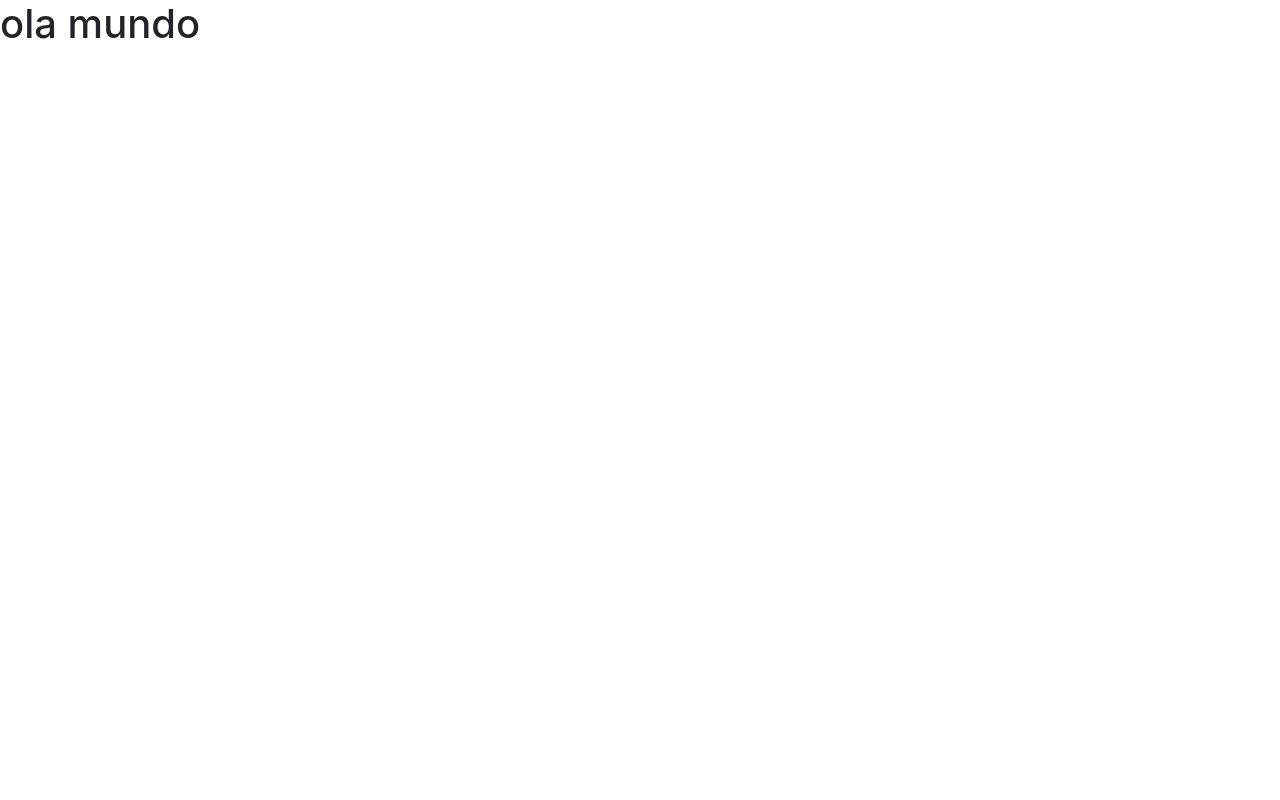
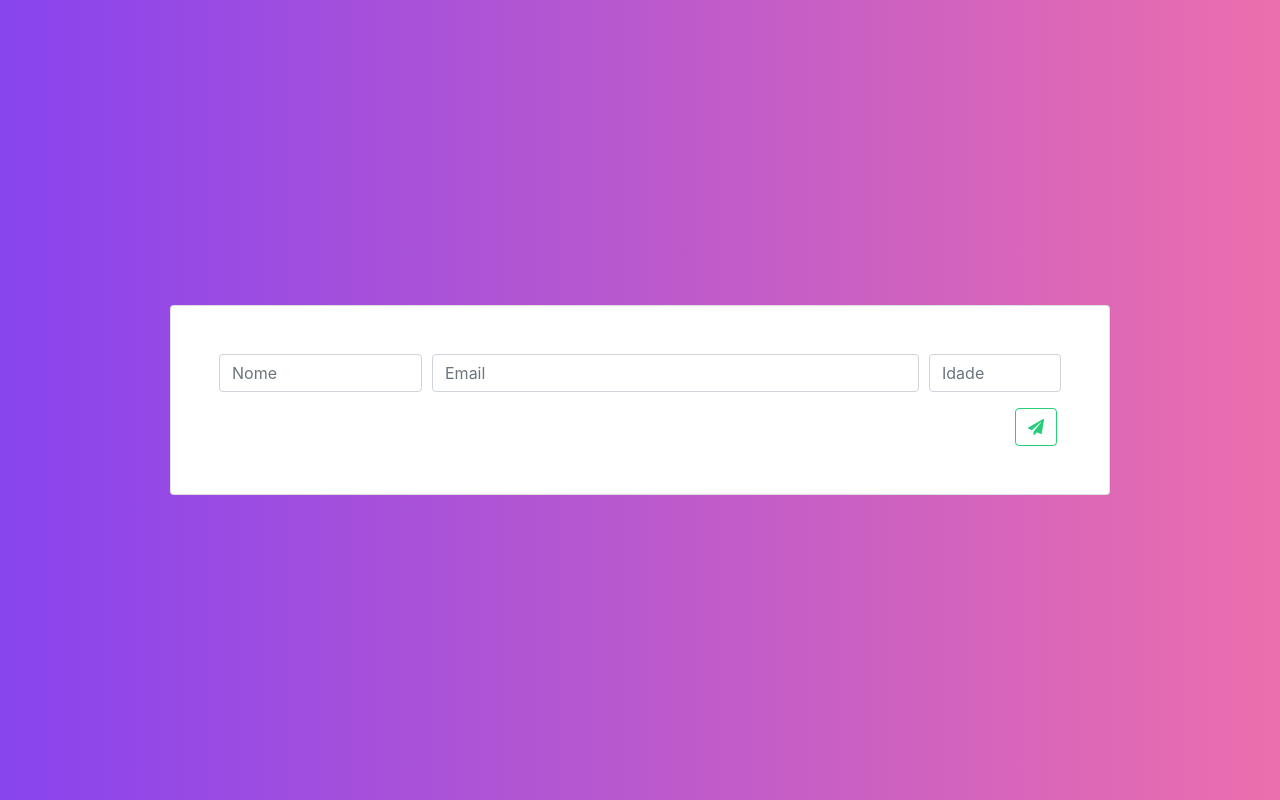
Before and after one commit to IuriKintschev/mymarketingfront, a React (Create React App) app: page / in a window 1280 px wide. Built offline with nearby package versions, Linux system fonts and the light colour scheme.

Commit message:
formulario criado para inserção de usuarios

```diff
--- a/package.json
+++ b/package.json
@@ -9,7 +9,9 @@
     "node-sass": "^4.12.0",
     "react": "^16.8.6",
     "react-dom": "^16.8.6",
-    "react-scripts": "3.0.0"
+    "react-scripts": "3.0.0",
+    "styled-components": "^4.2.0",
+    "swiper": "^4.5.0"
   },
   "scripts": {
     "start": "react-scripts start",
--- a/src/App.jsx
+++ b/src/App.jsx
@@ -2,14 +2,22 @@ import React from 'react';
 
 // imports
 import Main from "./components/Main";
-// imports end
+import styled from 'styled-components';
+
+// style
+export const Body = styled.div`
+  height: 100vh;
+  background: linear-gradient(90deg, #84e, #EC6EAD)
+`;
+// style end
+
 
 function App() {
   return (
     <div className="App">
-      <div>
+      <Body>
         <Main/>
-      </div>
+      </Body>
     </div>
   );
 }
--- /dev/null
+++ b/src/components/Form.jsx
@@ -0,0 +1,41 @@
+import React, { Component } from 'react'
+import styled from 'styled-components';
+
+export const Formulario = styled.div`
+  .btn-sub{
+	border: 1px solid #27ce7a;
+	color: #27ce7a;
+
+		&:hover{
+			background: #27ce7a;
+			color: #fff
+		}
+}
+`;
+
+
+export default class Form extends Component {
+	render() {
+
+		return (
+			<Formulario>
+				<form>
+					<div className="form-row">
+						<div className="col-3">
+							<input type="text" className="form-control" placeholder="Nome" required />
+						</div>
+						<div className="col-7">
+							<input type="email" className="form-control" placeholder="Email" required />
+						</div>
+						<div className="col">
+							<input type="text" className="form-control" placeholder="Idade" required />
+						</div>
+					</div>
+					<div className="mt-3 d-flex justify-content-end">
+						<button className="btn btn-sub mx-1"><i class="fas fa-paper-plane"></i></button>
+					</div>
+				</form>
+			</Formulario>
+		)
+	}
+}
--- a/src/components/Main.jsx
+++ b/src/components/Main.jsx
@@ -1,11 +1,16 @@
-import React, { Component } from 'react'
+import React, { Component } from 'react';
+import Form from "./Form";
+
+// import { Container } from './styles';
 
 export default class Main extends Component {
-  render() {
-	return (
-	  <div>
-		<h1>ola mundo</h1>
-	  </div>
-	)
-  }
+	render() {
+		return (
+			<div className="d-flex justify-content-center align-items-center h-100">
+				<div className="card p-5">
+					<Form />
+				</div>
+			</div>
+		);
+	}
 }
--- a/src/index.js
+++ b/src/index.js
@@ -1,6 +1,6 @@
 import React from 'react';
 import ReactDOM from 'react-dom';
 import App from './App';
-import './style.scss'
+import "./scss/style.scss"
 
 ReactDOM.render(<App />, document.getElementById('root'));
--- /dev/null
+++ b/src/scss/style.scss
@@ -0,0 +1,2 @@
+@import '../../node_modules/bootstrap/dist/css/bootstrap.min.css';
+@import '../../node_modules/@fortawesome/fontawesome-free/css/all.css'
--- a/src/style.scss
+++ /dev/null
@@ -1,2 +0,0 @@
-@import '../node_modules/bootstrap/dist/css/bootstrap.min.css';
-@import '../node_modules/@fortawesome/fontawesome-free/css/all.css'
```
Also changed, not shown: 1 other file (tests, documents, lock files or other folders).
